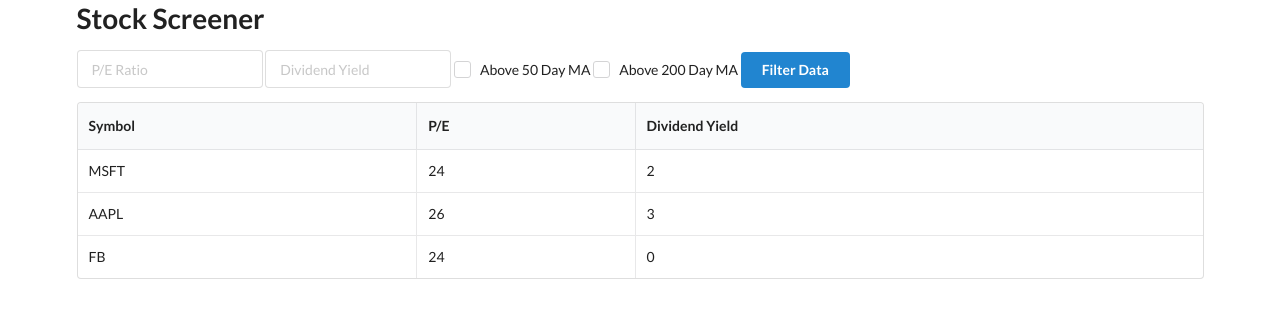
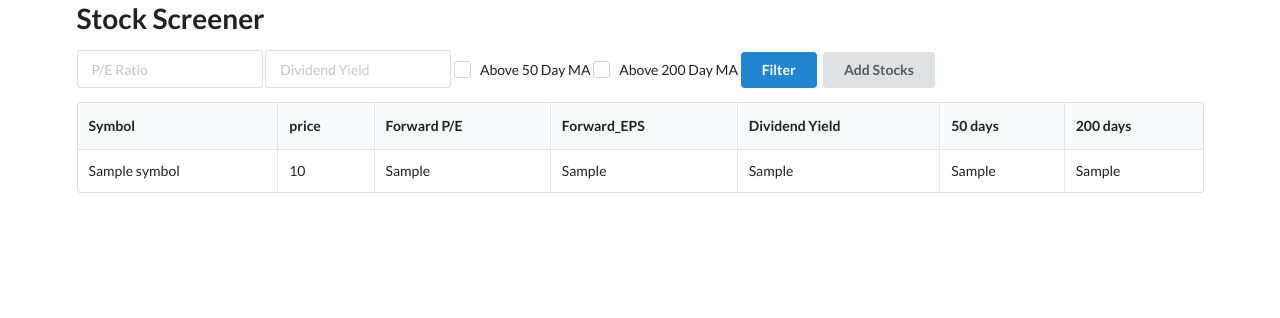
Before and after one commit to rrgaya/stockscreener, a FastAPI app: template templates/home.html in a window 1280 px wide. Shown: the top 318 px of the page. Run offline with FastAPI, Linux system fonts and the light colour scheme; the template is opened without the code that fills it: most values are stand-ins (such as "Sample title", 1, 10 or a date in 2020); some libraries are stand-ins or nearby versions.

Commit message:
Integration with yfinance and CRUD of stocks

```diff
--- a/main.py
+++ b/main.py
@@ -29,11 +29,14 @@ def get_db():
 
 
 @app.get("/")
-def dashboard(request: Request):
+def dashboard(request: Request, db: Session = Depends(get_db)):
     """ Dashboard
     """
+    stocks = db.query(Stock).all()
+    print(stocks)
     return templates.TemplateResponse("home.html", {
-        "request": request
+        "request": request,
+        "stocks": stocks
     })
 
 
--- a/requirements.txt
+++ b/requirements.txt
@@ -8,6 +8,7 @@ fastapi==0.61.0
 flake8==3.8.3
 flake8-polyfill==1.0.2
 h11==0.9.0
+html5lib==1.1
 httptools==0.1.1
 idna==2.10
 iniconfig==1.0.1
@@ -51,6 +52,7 @@ toml==0.10.1
 urllib3==1.25.10
 uvicorn==0.11.8
 uvloop==0.14.0
+webencodings==0.5.1
 websockets==8.1
 wrapt==1.12.1
 yfinance==0.1.54
--- a/templates/home.html
+++ b/templates/home.html
@@ -1,57 +1,113 @@
 {% extends "layout.html" %}
 
 {% block content %}
-<h1>Stock Screener</h1>
+<script>
+    $(document).ready(function() {
+        $("#add_stocks").click(function(){
+            $('.ui.modal').modal('show')
+        })
 
+        $("#save").click(function(){
+            var symbols = $("#symbols").val();
+            console.log(symbols);
+
+            var stock_symbols = symbols.split("\n")
+            console.log(stock_symbols);
+
+            for(var i = 0; i < stock_symbols.length; i++){
+                console.log(stock_symbols[i]);
+                $.ajax({
+                    url: "/stock/",
+                    type: "POST",
+                    contentType: "application/json",
+                    data: JSON.stringify({"symbol": stock_symbols[i]}),
+                    dataType: "json"
+                })
+            }
+            $('.ui.modal').modal('hide')
+        })
+    });
+</script>
+
+<div>
 
     <div class="ui input">
-    <input type="text" placeholder="P/E Ratio">
+        <input name="forware_pe" type="text" placeholder="P/E Ratio">
     </div>
 
     <div class="ui input">
-    <input type="text" placeholder="Dividend Yield">
+        <input name="dividend_yield" type="text" placeholder="Dividend Yield">
     </div>
 
     <div class="ui checkbox">
-    <input type="checkbox" name="example">
+        <input name="ma50" type="checkbox">
         <label>Above 50 Day MA</label>
     </div>
 
     <div class="ui checkbox">
-    <input type="checkbox" name="example">
+        <input name="ma200" type="checkbox">
         <label>Above 200 Day MA</label>
     </div>
 
-<button class="ui button primary">
-    Filter Data
-</button>
+    <button type="submit" class="ui button primary">Filter</button>
+
+    <button id="add_stocks" class="ui button">Add Stocks</button>
 
     <table class="ui celled table">
         <thead>
             <tr>
                 <th>Symbol</th>
-            <th>P/E</th>
+                <th>price</th>
+                <th>Forward P/E</th>
+                <th>Forward_EPS</th>
                 <th>Dividend Yield</th>
+                <th>50 days</th>
+                <th>200 days</th>
             </tr>
         </thead>
         <tbody>
+            {% for stock in stocks %}
             <tr>
-            <td data-label="Name">MSFT</td>
-            <td data-label="Age">24</td>
-            <td data-label="Job">2</td>
+                <td data-label="Name">{{ stock.symbol }}</td>
+                <td data-label="Age">{{ stock.price }}</td>
+                <td data-label="Job">{{ stock.forward_pe }}</td>
+                <td data-label="Job">{{ stock.forward_eps }}</td>
+                <td data-label="Job">{{ stock.dividend_yield }}</td>
+                <td data-label="Job">{{ stock.ma50 }}</td>
+                <td data-label="Job">{{ stock.ma200 }}</td>
             </tr>
-        <tr>
-            <td data-label="Name">AAPL</td>
-            <td data-label="Age">26</td>
-            <td data-label="Job">3</td>
-        </tr>
-        <tr>
-            <td data-label="Name">FB</td>
-            <td data-label="Age">24</td>
-            <td data-label="Job">0</td>
-        </tr>
+            {% endfor %}
             </tbody>
     </table>
+</div>
+
+
+
+<div class="ui modal">
+    <i class="close icon"></i>
+    <div class="header">
+        Add Stock Symbol
+    </div>
+    <div class="content">
+
+        <div class="ui form">
+            <div class="field">
+                <label>Enter Stock symbols</label>
+                <textarea id="symbols"></textarea>
+            </div>
+        </div>
+
+    </div>
+    <div class="actions">
+        <!-- <div class="ui black deny button">
+            Nope
+        </div> -->
+        <div id="save" class="ui positive right labeled icon button">
+            Add Symbols
+            <i class="checkmark icon"></i>
+        </div>
+    </div>
+</div>
 
 
 {% endblock %}
--- a/templates/layout.html
+++ b/templates/layout.html
@@ -1,24 +1,29 @@
 <!DOCTYPE html>
 <html lang="en">
+
 <head>
     <meta charset="UTF-8">
     <meta name="viewport" content="width=device-width, initial-scale=1.0">
 
+    <script src="https://code.jquery.com/jquery-3.1.1.min.js"
+        integrity="sha256-hVVnYaiADRTO2PzUGmuLJr8BLUSjGIZsDYGmIJLv2b8=" crossorigin="anonymous"></script>
+
+
     <link rel="stylesheet" href="https://cdn.jsdelivr.net/npm/semantic-ui@2.4.2/dist/semantic.min.css">
-    <script src="https://code.jquery.com/jquery-3.1.1.min.js"
-    integrity="sha256-hVVnYaiADRTO2PzUGmuLJr8BLUSjGIZsDYGmIJLv2b8="
-    crossorigin="anonymous"></script>
-    <script src="semantic/dist/semantic.min.js"></script>
+    <script src="https://cdn.jsdelivr.net/npm/semantic-ui@2.4.2/dist/semantic.min.js"></script>
 
-    <title>Index</title>
+    <title>Stock Screener | Project</title>
 </head>
+
 <body>
 
     <div class="ui container">
-    {% block content %}
+        <h1>Stock Screener</h1>
+        {% block content %}
 
-    {% endblock %}
+        {% endblock %}
     </div>
 
 </body>
+
 </html>
```
Also changed, not shown: stocks.db. Lines whose indentation alone changed are shown as unchanged.
